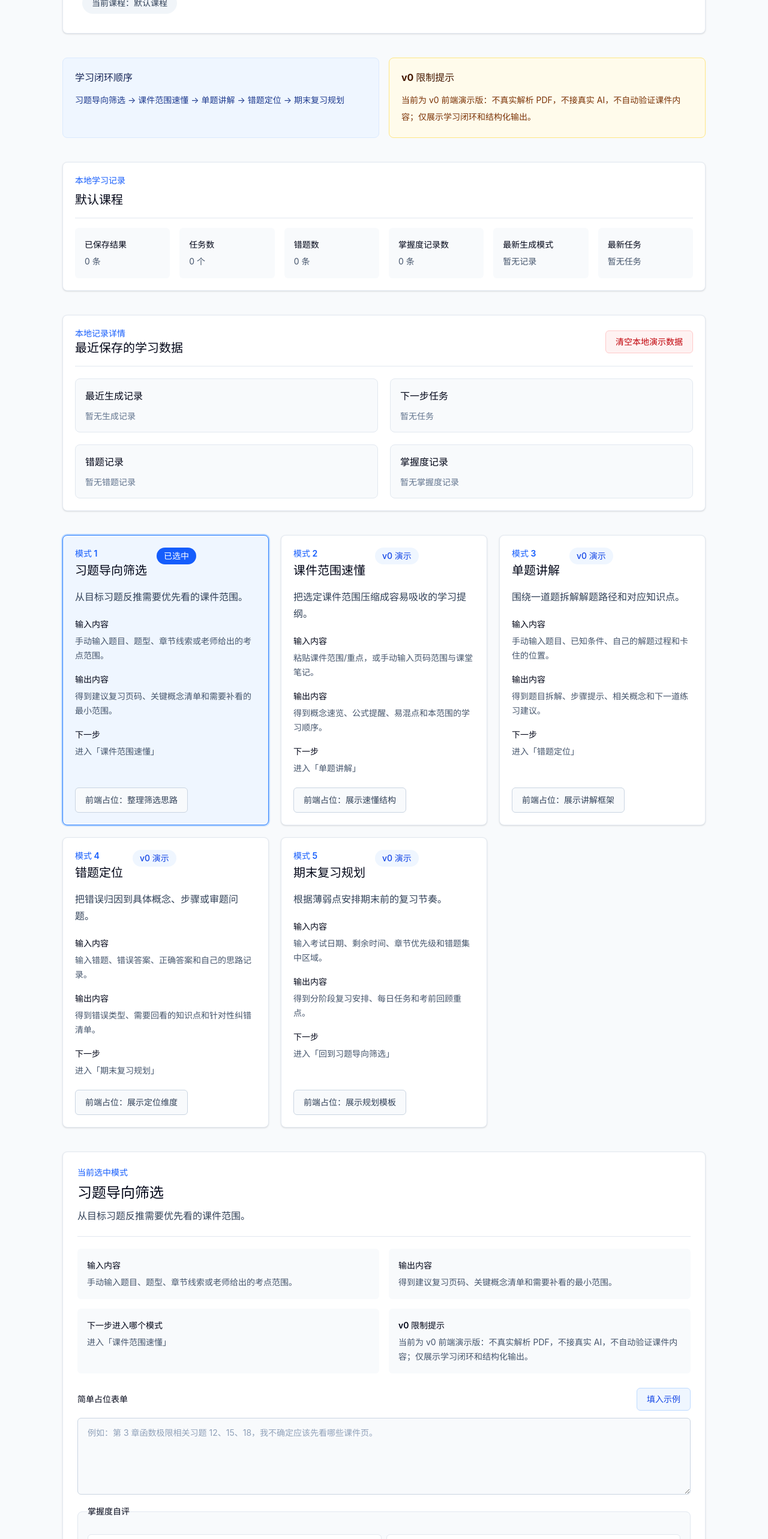
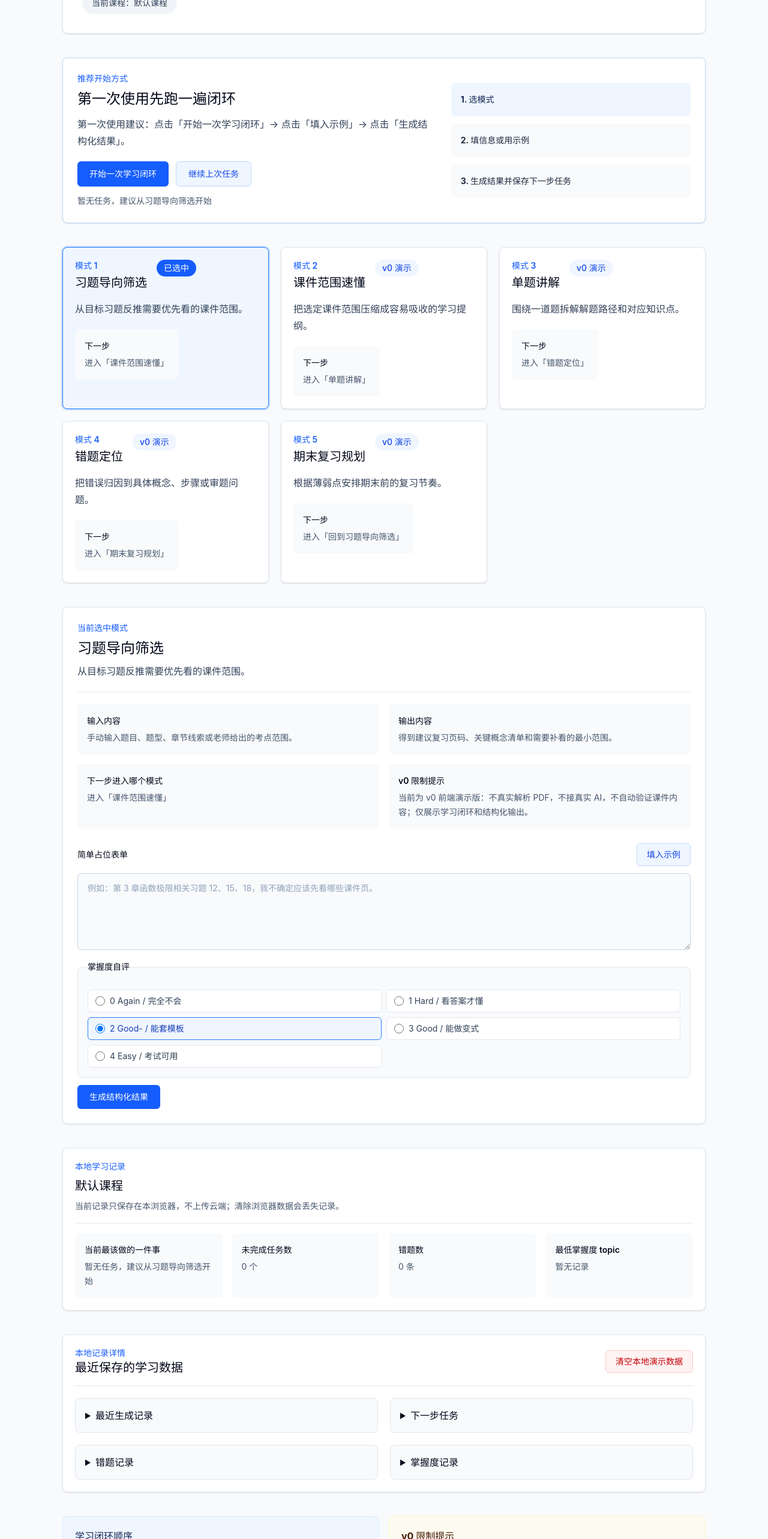
Before and after one commit to 244161914/study-agent-demo, a React (Vite) app: page / in a window 1280 px wide. Shown: the part 234-2800 px from the top of the page at 60% size. Built offline with nearby package versions, Linux system fonts and the light colour scheme.

Commit message:
refactor: improve first-time user flow

```diff
--- a/src/App.tsx
+++ b/src/App.tsx
@@ -95,6 +95,22 @@ function getRecentLowMasteryTopic(mastery: MasteryRecord[]) {
   return [...mastery].reverse().find((record) => record.level <= 2)?.topic
 }
 
+function getLowestMasteryTopic(mastery: MasteryRecord[]) {
+  const lowestRecord = [...mastery].sort((a, b) => a.level - b.level)[0]
+
+  return lowestRecord?.topic
+}
+
+function getRecommendedTask(tasks: StudyTask[]) {
+  const latestDoingTask = [...tasks].reverse().find((task) => task.status === 'doing')
+
+  if (latestDoingTask) {
+    return latestDoingTask
+  }
+
+  return [...tasks].reverse().find((task) => task.status === 'todo')
+}
+
 function createExamPlannerResult(course: Course): StructuredMockResult {
   const unfinishedTasks = course.tasks.filter((task) => task.status !== 'done')
   const mostCommonReason = getMostCommonMistakeReason(course.mistakes)
@@ -163,6 +179,41 @@ export default function App() {
     setGeneratedResult(null)
     setFormInput('')
     setSaveMessage('')
+  }
+
+  function handleStartLearningLoop() {
+    handleSelectMode(studyModes[0].id)
+
+    window.setTimeout(() => {
+      const inputElement = document.getElementById('mode-input')
+
+      inputElement?.scrollIntoView({ behavior: 'smooth', block: 'center' })
+      inputElement?.focus()
+    }, 0)
+  }
+
+  function handleContinueLastTask() {
+    const task = getRecommendedTask(course.tasks)
+
+    if (!task) {
+      handleStartLearningLoop()
+      return
+    }
+
+    const nextMode = studyModes.find((mode) => mode.assistantMode === task.nextMode)
+
+    if (nextMode) {
+      handleSelectMode(nextMode.id)
+    }
+
+    setFormInput(task.title)
+
+    window.setTimeout(() => {
+      const inputElement = document.getElementById('mode-input')
+
+      inputElement?.scrollIntoView({ behavior: 'smooth', block: 'center' })
+      inputElement?.focus()
+    }, 0)
   }
 
   function handleGenerateResult() {
@@ -251,12 +302,16 @@ export default function App() {
     setSaveMessage('')
   }
 
-  const latestRun = course.runs.at(-1)
-  const latestTask = course.tasks.at(-1)
+  const recommendedTask = getRecommendedTask(course.tasks)
+  const unfinishedTaskCount = course.tasks.filter((task) => task.status !== 'done').length
+  const lowestMasteryTopic = getLowestMasteryTopic(course.mastery)
   const latestRuns = getLatestItems(course.runs)
   const latestTasks = getLatestItems(course.tasks)
   const latestMistakes = getLatestItems(course.mistakes)
   const latestMasteryRecords = getLatestItems(course.mastery)
+  const recommendedTaskText = recommendedTask
+    ? `${recommendedTask.title}（${recommendedTask.status === 'doing' ? '进行中' : '待做'}）`
+    : '暂无任务，建议从习题导向筛选开始'
 
   return (
     <main className="min-h-screen bg-slate-50 text-slate-900">
@@ -276,35 +331,85 @@ export default function App() {
           </p>
         </header>
 
-        <section className="grid gap-4 lg:grid-cols-[1fr_1fr]">
-          <div className="rounded-lg border border-blue-100 bg-blue-50 p-5">
-            <h2 className="text-base font-bold text-blue-950">学习闭环顺序</h2>
-            <p className="mt-3 text-sm leading-7 text-blue-900">{workflowText}</p>
-          </div>
+        <section className="rounded-lg border border-blue-200 bg-white p-5 shadow-sm sm:p-6">
+          <div className="grid gap-6 lg:grid-cols-[1.2fr_0.8fr] lg:items-center">
+            <div>
+              <p className="text-sm font-semibold text-blue-600">推荐开始方式</p>
+              <h2 className="mt-2 text-2xl font-bold text-slate-950">第一次使用先跑一遍闭环</h2>
+              <p className="mt-3 text-base leading-7 text-slate-700">
+                第一次使用建议：点击「开始一次学习闭环」→ 点击「填入示例」→ 点击「生成结构化结果」。
+              </p>
+              <div className="mt-5 flex flex-col gap-3 sm:flex-row">
+                <button
+                  className="rounded-md bg-blue-600 px-5 py-2.5 text-sm font-semibold text-white transition hover:bg-blue-700 focus:outline-none focus:ring-4 focus:ring-blue-200"
+                  type="button"
+                  onClick={handleStartLearningLoop}
+                >
+                  开始一次学习闭环
+                </button>
+                <button
+                  className="rounded-md border border-blue-200 bg-blue-50 px-5 py-2.5 text-sm font-semibold text-blue-700 transition hover:bg-blue-100 focus:outline-none focus:ring-4 focus:ring-blue-100"
+                  type="button"
+                  onClick={handleContinueLastTask}
+                >
+                  继续上次任务
+                </button>
+              </div>
+              <p className="mt-3 text-sm leading-6 text-slate-600">{recommendedTaskText}</p>
+            </div>
 
-          <div className="rounded-lg border border-amber-200 bg-amber-50 p-5">
-            <h2 className="text-base font-bold text-amber-950">v0 限制提示</h2>
-            <p className="mt-3 text-sm leading-7 text-amber-900">
-              当前为 v0 前端演示版：不真实解析 PDF，不接真实 AI，不自动验证课件内容；仅展示学习闭环和结构化输出。
-            </p>
+            <ol className="grid gap-3 text-sm leading-6">
+              <li className="rounded-md bg-blue-50 p-4 text-blue-950">
+                <span className="font-bold">1. 选模式</span>
+              </li>
+              <li className="rounded-md bg-slate-50 p-4 text-slate-800">
+                <span className="font-bold">2. 填信息或用示例</span>
+              </li>
+              <li className="rounded-md bg-slate-50 p-4 text-slate-800">
+                <span className="font-bold">3. 生成结果并保存下一步任务</span>
+              </li>
+            </ol>
           </div>
         </section>
+
+        <section aria-label="五个学习模式" className="grid gap-5 md:grid-cols-2 xl:grid-cols-3">
+          {studyModes.map((mode) => (
+            <ModeCard
+              key={mode.id}
+              mode={mode}
+              isActive={mode.id === selectedMode.id}
+              onSelect={() => handleSelectMode(mode.id)}
+            />
+          ))}
+        </section>
+
+        <ModeDetailPanel
+          mode={selectedMode}
+          inputValue={formInput}
+          masteryLevel={masteryLevel}
+          mistakeReason={mistakeReason}
+          generatedResult={generatedResult}
+          showResult={generatedModeId === selectedMode.id}
+          saveMessage={saveMessage}
+          onInputChange={setFormInput}
+          onMasteryLevelChange={setMasteryLevel}
+          onMistakeReasonChange={setMistakeReason}
+          onGenerate={handleGenerateResult}
+        />
 
         <section className="rounded-lg border border-slate-200 bg-white p-5 shadow-sm">
           <div className="flex flex-col gap-2 border-b border-slate-200 pb-4">
             <p className="text-sm font-semibold text-blue-600">本地学习记录</p>
             <h2 className="text-xl font-bold text-slate-950">{course.name}</h2>
+            <p className="text-sm leading-6 text-slate-600">
+              当前记录只保存在本浏览器，不上传云端；清除浏览器数据会丢失记录。
+            </p>
           </div>
-          <div className="mt-4 grid gap-4 text-sm leading-6 md:grid-cols-3 xl:grid-cols-6">
-            <RecordItem label="已保存结果" value={`${course.runs.length} 条`} />
-            <RecordItem label="任务数" value={`${course.tasks.length} 个`} />
+          <div className="mt-4 grid gap-4 text-sm leading-6 md:grid-cols-2 xl:grid-cols-4">
+            <RecordItem label="当前最该做的一件事" value={recommendedTaskText} />
+            <RecordItem label="未完成任务数" value={`${unfinishedTaskCount} 个`} />
             <RecordItem label="错题数" value={`${course.mistakes.length} 条`} />
-            <RecordItem label="掌握度记录数" value={`${course.mastery.length} 条`} />
-            <RecordItem
-              label="最新生成模式"
-              value={latestRun ? getModeName(latestRun.mode) : '暂无记录'}
-            />
-            <RecordItem label="最新任务" value={latestTask?.title ?? '暂无任务'} />
+            <RecordItem label="最低掌握度 topic" value={lowestMasteryTopic ?? '暂无记录'} />
           </div>
         </section>
 
@@ -350,30 +455,19 @@ export default function App() {
           </div>
         </section>
 
-        <section aria-label="五个学习模式" className="grid gap-5 md:grid-cols-2 xl:grid-cols-3">
-          {studyModes.map((mode) => (
-            <ModeCard
-              key={mode.id}
-              mode={mode}
-              isActive={mode.id === selectedMode.id}
-              onSelect={() => handleSelectMode(mode.id)}
-            />
-          ))}
+        <section className="grid gap-4 lg:grid-cols-[1fr_1fr]">
+          <div className="rounded-lg border border-blue-100 bg-blue-50 p-5">
+            <h2 className="text-base font-bold text-blue-950">学习闭环顺序</h2>
+            <p className="mt-3 text-sm leading-7 text-blue-900">{workflowText}</p>
+          </div>
+
+          <div className="rounded-lg border border-amber-100 bg-amber-50/70 p-5">
+            <h2 className="text-base font-bold text-amber-950">v0 限制提示</h2>
+            <p className="mt-3 text-sm leading-7 text-amber-900">
+              当前为 v0 前端演示版：不真实解析 PDF，不接真实 AI，不自动验证课件内容；仅展示学习闭环和结构化输出。
+            </p>
+          </div>
         </section>
-
-        <ModeDetailPanel
-          mode={selectedMode}
-          inputValue={formInput}
-          masteryLevel={masteryLevel}
-          mistakeReason={mistakeReason}
-          generatedResult={generatedResult}
-          showResult={generatedModeId === selectedMode.id}
-          saveMessage={saveMessage}
-          onInputChange={setFormInput}
-          onMasteryLevelChange={setMasteryLevel}
-          onMistakeReasonChange={setMistakeReason}
-          onGenerate={handleGenerateResult}
-        />
       </section>
     </main>
   )
@@ -389,12 +483,12 @@ function LocalList({ title, emptyText, children }: LocalListProps) {
   const hasChildren = Array.isArray(children) ? children.length > 0 : Boolean(children)
 
   return (
-    <section className="rounded-lg border border-slate-200 bg-slate-50 p-4">
-      <h3 className="font-bold text-slate-950">{title}</h3>
+    <details className="rounded-lg border border-slate-200 bg-slate-50 p-4">
+      <summary className="cursor-pointer font-bold text-slate-950">{title}</summary>
       <div className="mt-3 space-y-3">
         {hasChildren ? children : <p className="text-sm text-slate-500">{emptyText}</p>}
       </div>
-    </section>
+    </details>
   )
 }
 
--- a/src/components/ModeCard.tsx
+++ b/src/components/ModeCard.tsx
@@ -34,25 +34,9 @@ export function ModeCard({ mode, isActive, onSelect }: ModeCardProps) {
 
       <p className="mt-4 text-base leading-7 text-slate-700">{mode.purpose}</p>
 
-      <div className="mt-5 space-y-4 text-sm leading-6">
-        <section>
-          <h3 className="font-semibold text-slate-950">输入内容</h3>
-          <p className="mt-1 text-slate-600">{mode.input}</p>
-        </section>
-        <section>
-          <h3 className="font-semibold text-slate-950">输出内容</h3>
-          <p className="mt-1 text-slate-600">{mode.output}</p>
-        </section>
-        <section>
-          <h3 className="font-semibold text-slate-950">下一步</h3>
-          <p className="mt-1 text-slate-600">进入「{mode.nextStep}」</p>
-        </section>
-      </div>
-
-      <div className="mt-auto pt-5">
-        <span className="block w-full rounded-md border border-slate-300 bg-slate-50 px-4 py-2.5 text-center text-sm font-semibold text-slate-700">
-          {mode.status}
-        </span>
+      <div className="mt-5 rounded-md bg-slate-50 p-4 text-sm leading-6">
+        <h3 className="font-semibold text-slate-950">下一步</h3>
+        <p className="mt-1 text-slate-600">进入「{mode.nextStep}」</p>
       </div>
     </button>
   )
--- a/src/components/ModeDetailPanel.tsx
+++ b/src/components/ModeDetailPanel.tsx
@@ -2,11 +2,11 @@ import type { StructuredMockResult, StudyMode } from '../data/studyModes'
 import type { MasteryLevel, MistakeReason } from '../types/study'
 
 const masteryOptions: { level: MasteryLevel; label: string }[] = [
-  { level: 0, label: '0 完全不会' },
-  { level: 1, label: '1 看答案能懂' },
-  { level: 2, label: '2 能套模板做标准题' },
-  { level: 3, label: '3 能独立做变式题' },
-  { level: 4, label: '4 能限时做对并检查' },
+  { level: 0, label: '0 Again / 完全不会' },
+  { level: 1, label: '1 Hard / 看答案才懂' },
+  { level: 2, label: '2 Good- / 能套模板' },
+  { level: 3, label: '3 Good / 能做变式' },
+  { level: 4, label: '4 Easy / 考试可用' },
 ]
 
 const mistakeReasons: MistakeReason[] = [
```
